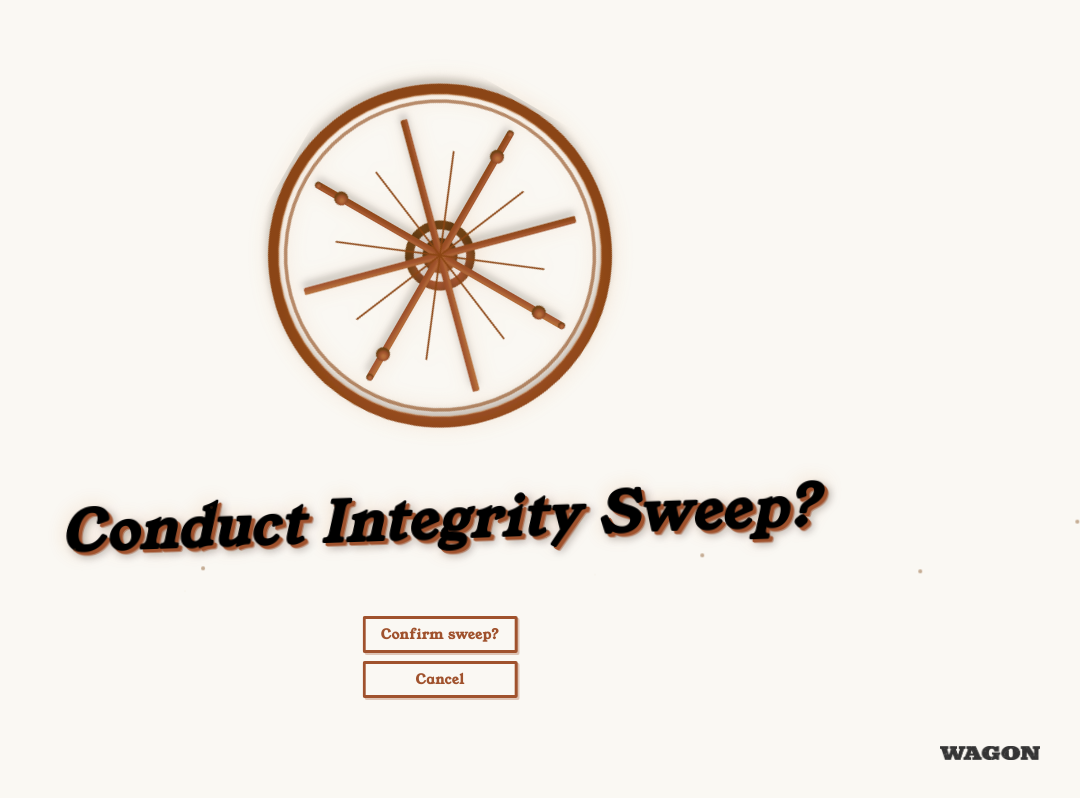
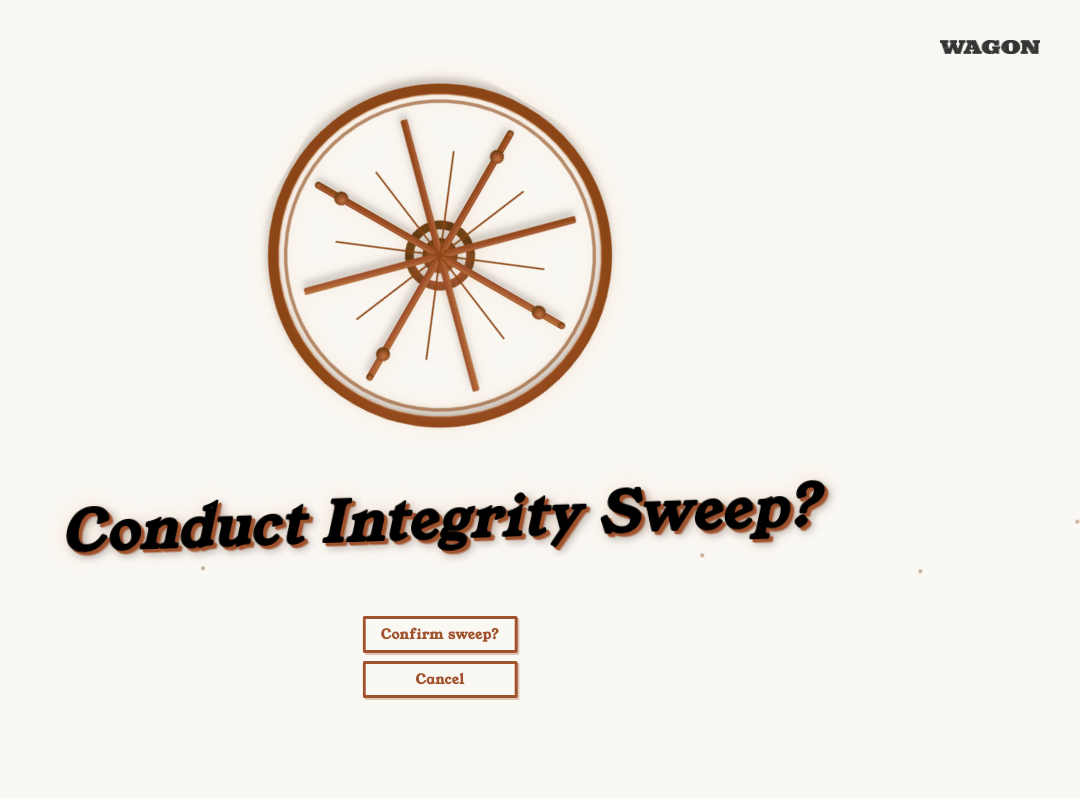
Before and after one commit to WAGON-DROP/wagon-sweep-demo, a plain HTML site: page index.html in a window 1280 px wide. Shown: the whole page, without its empty margins (200-1280 px from the left). Drawn offline with Linux system fonts and the light colour scheme.

Commit message:
Update index.html
moved wordmark to top right

```diff
--- a/index.html
+++ b/index.html
@@ -82,10 +82,10 @@
             transition: opacity 5s ease-out !important;
         }
 
-        /* Small wordmark in bottom right */
+       /* Small wordmark in top right */
         .wordmark-small {
             position: fixed;
-            bottom: 40px;
+            top: 40px;
             right: 40px;
             width: 100px;
             height: auto;
```
